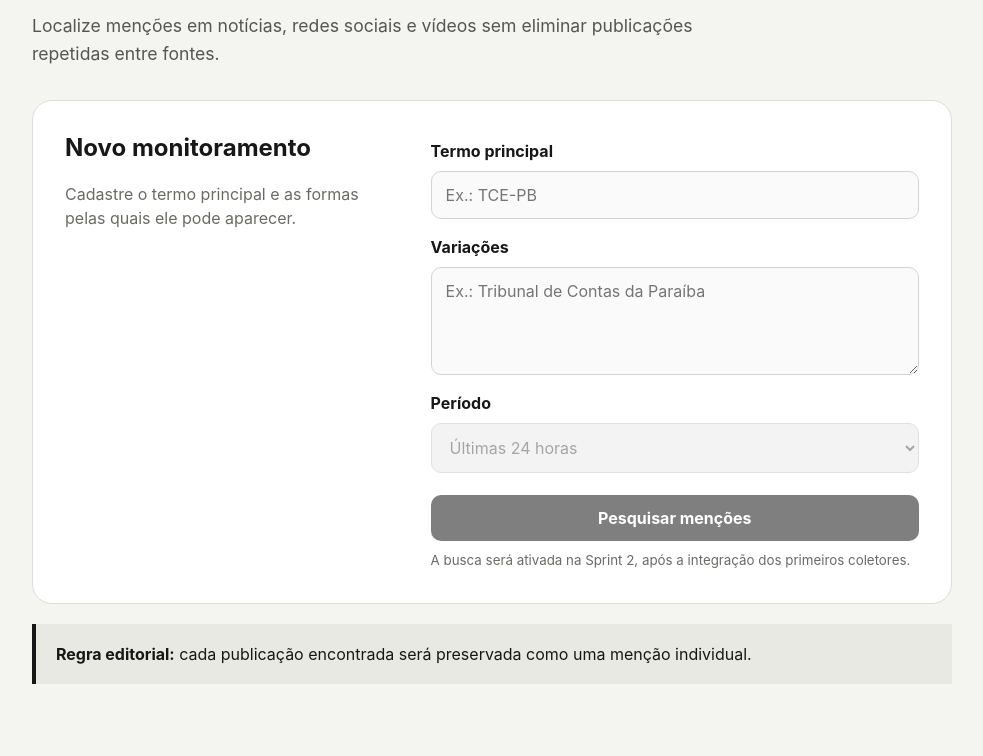
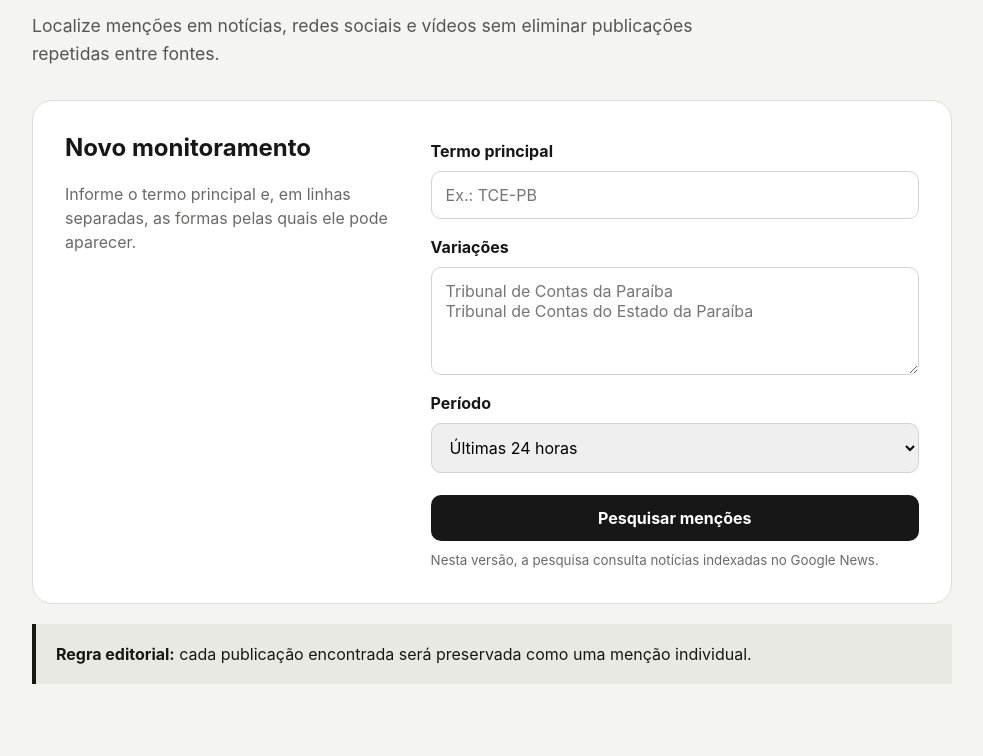
Before and after one commit to lopestulyopb/oylut-clipping, a FastAPI app: page / in a window 1280 px wide. Shown: the part 199-955 px from the top of the page, without its empty margins (148-1131 px from the left). Run offline with FastAPI, Linux system fonts and the light colour scheme.

Commit message:
feat: activate clipping search form

```diff
--- a/app/templates/index.html
+++ b/app/templates/index.html
@@ -17,23 +17,31 @@
         <section class="search-card" aria-labelledby="search-title">
             <div>
                 <h2 id="search-title">Novo monitoramento</h2>
-                <p>Cadastre o termo principal e as formas pelas quais ele pode aparecer.</p>
+                <p>Informe o termo principal e, em linhas separadas, as formas pelas quais ele pode aparecer.</p>
             </div>
 
-            <form>
-                <label for="term">Termo principal</label>
-                <input id="term" name="term" type="text" placeholder="Ex.: TCE-PB" disabled>
+            <form method="post" action="/pesquisar">
+                {% if error %}<div class="alert alert-error">{{ error }}</div>{% endif %}
+
+                <label for="main_term">Termo principal</label>
+                <input id="main_term" name="main_term" type="text" maxlength="150" required
+                       placeholder="Ex.: TCE-PB" value="{{ form.main_term if form else '' }}">
 
                 <label for="variations">Variações</label>
-                <textarea id="variations" name="variations" rows="4" placeholder="Ex.: Tribunal de Contas da Paraíba" disabled></textarea>
+                <textarea id="variations" name="variations" rows="4"
+                          placeholder="Tribunal de Contas da Paraíba&#10;Tribunal de Contas do Estado da Paraíba">{{ form.variations if form else '' }}</textarea>
 
-                <label for="period">Período</label>
-                <select id="period" name="period" disabled>
-                    <option>Últimas 24 horas</option>
+                <label for="period_hours">Período</label>
+                <select id="period_hours" name="period_hours">
+                    {% set selected_period = form.period_hours if form else 24 %}
+                    <option value="24" {% if selected_period == 24 %}selected{% endif %}>Últimas 24 horas</option>
+                    <option value="48" {% if selected_period == 48 %}selected{% endif %}>Últimas 48 horas</option>
+                    <option value="72" {% if selected_period == 72 %}selected{% endif %}>Últimas 72 horas</option>
+                    <option value="168" {% if selected_period == 168 %}selected{% endif %}>Últimos 7 dias</option>
                 </select>
 
-                <button type="button" disabled>Pesquisar menções</button>
-                <small>A busca será ativada na Sprint 2, após a integração dos primeiros coletores.</small>
+                <button type="submit">Pesquisar menções</button>
+                <small>Nesta versão, a pesquisa consulta notícias indexadas no Google News.</small>
             </form>
         </section>
 
```
